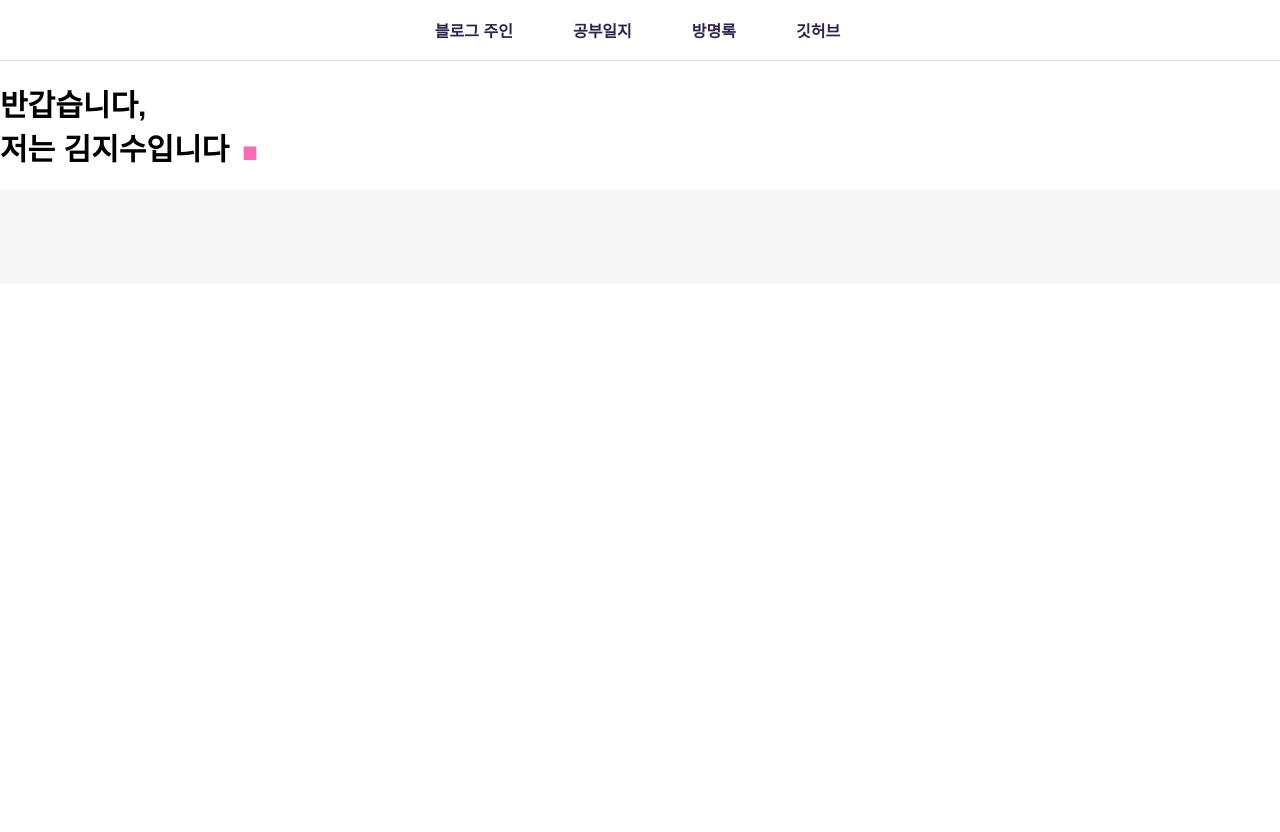
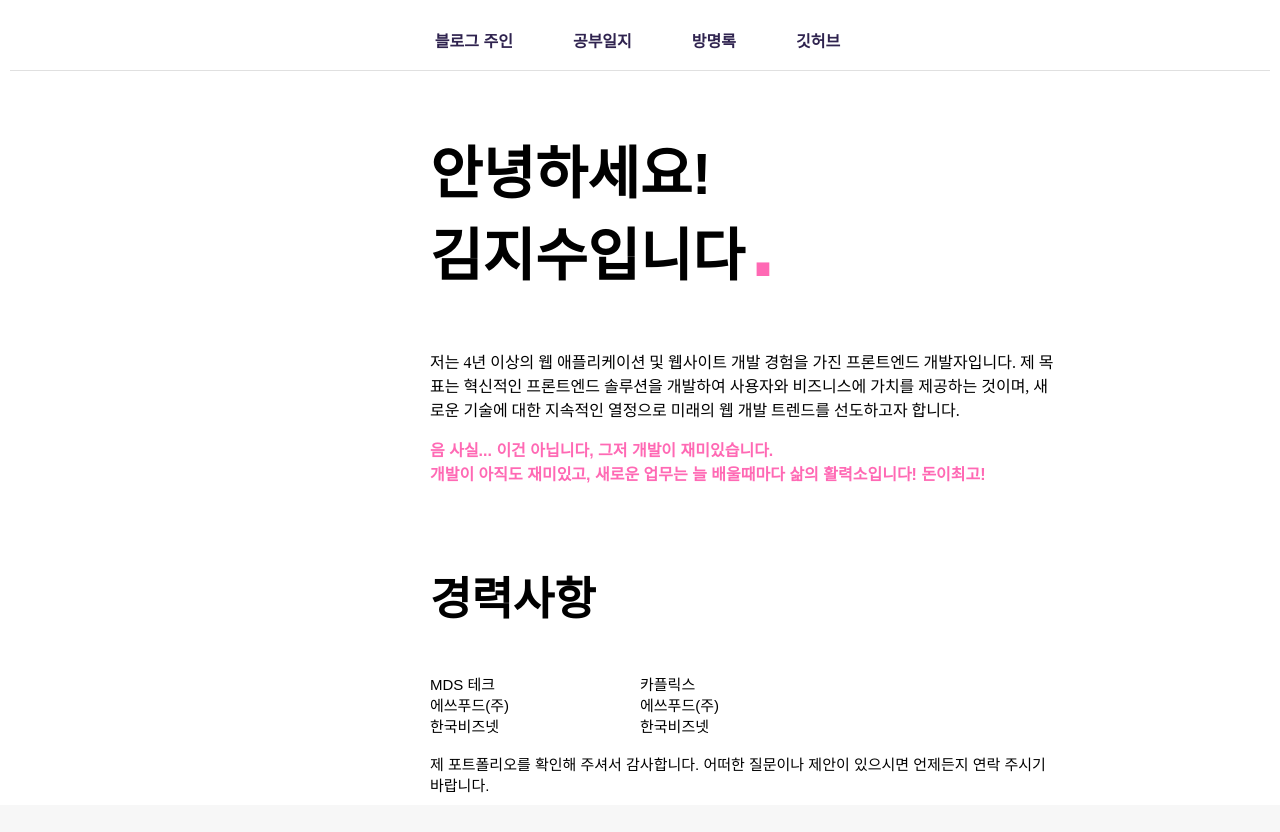
Before and after one commit to niagarafalls729/myminiblog_next, a Next.js app: page /introduction in a window 1280 px wide. Shown: the top 832 px of the page. Before the commit the page ends 800 px from the top, so only its background shows below. Built offline with nearby package versions, Linux system fonts and the light colour scheme.

Commit message:
메인 자기소개 진행중

```diff
--- a/app/globals.css
+++ b/app/globals.css
@@ -6,7 +6,6 @@ body {
   font-weight: normal;
   font-stretch: normal;
   font-style: normal;
-
 }
 
 :root {
@@ -22,3 +21,11 @@ body {
     --background-end-rgb: 0, 0, 0;
   }
 }
+
+.wrap {
+  padding: 10px;
+}
+
+p {
+  font-size: 16px;
+}
--- /dev/null
+++ b/app/introduction/introduction.module.css
@@ -0,0 +1,14 @@
+.title {
+  font-weight: bold;
+  font-size: 3.8rem;
+}
+.sub_title {
+  font-weight: bold;
+  font-size: 3rem;
+}
+.pin_point {
+  margin-left: -10px;
+  font-size: 90px;
+  line-height: 0px;
+  color: hotpink;
+}
--- a/app/introduction/page.jsx
+++ b/app/introduction/page.jsx
@@ -1,10 +1,64 @@
+import styles from "./introduction.module.css";
+import Grid from "@mui/material/Unstable_Grid2"; // Grid version 2
 export default function Introduction() {
-    return (
-        <>
-            <div className="animate__animated animate__flash">
-                <h1>반갑습니다,<br></br>
-                    저는 김지수입니다 <span style={{ fontSize: '90px', lineHeight: '0', color: 'hotpink' }}>.</span></h1>
-            </div>
-        </>
-    )
+  return (
+    <>
+      <Grid container>
+        <Grid xs={0} md={4}></Grid>
+        <Grid xs={12} md={6}>
+          <div className="animate__animated animate__flash">
+            <p className={styles["title"]}>
+              안녕하세요!
+              <br />
+              김지수입니다 <span className={styles["pin_point"]}>.</span>
+            </p>
+          </div>
+          <div>
+            <p style={{ fontWeight: "bold" }}></p>
+            <p style={{ fontFamily: "궁서체" }}>
+              저는 4년 이상의 웹 애플리케이션 및 웹사이트 개발 경험을 가진
+              프론트엔드 개발자입니다. 제 목표는 혁신적인 프론트엔드 솔루션을
+              개발하여 사용자와 비즈니스에 가치를 제공하는 것이며, 새로운 기술에
+              대한 지속적인 열정으로 미래의 웹 개발 트렌드를 선도하고자 합니다.
+            </p>
+            <p style={{ fontWeight: "bold", color: "hotpink" }}>
+              음 사실... 이건 아닙니다, 그저 개발이 재미있습니다. <br />
+              개발이 아직도 재미있고, 새로운 업무는 늘 배울때마다 삶의
+              활력소입니다! 돈이최고!
+            </p>
+            <br />
+            <p className={styles["sub_title"]}>경력사항</p>
+            <Grid container>
+              <Grid xs={12} md={4}>
+                <div>MDS 테크</div>
+              </Grid>
+              <Grid xs={12} md={8}>
+                카플릭스
+              </Grid>
+            </Grid>
+            <Grid container>
+              <Grid xs={12} md={4}>
+                <div>에쓰푸드(주)</div>
+              </Grid>
+              <Grid xs={12} md={8}>
+                <div>에쓰푸드(주)</div>
+              </Grid>
+            </Grid>
+            <Grid container>
+              <Grid xs={12} md={4}>
+                <div>한국비즈넷</div>
+              </Grid>
+              <Grid xs={12} md={8}>
+                <div>한국비즈넷</div>
+              </Grid>
+            </Grid>
+            <br />제 포트폴리오를 확인해 주셔서 감사합니다. 어떠한 질문이나
+            제안이 있으시면 언제든지 연락 주시기 바랍니다.
+          </div>
+        </Grid>
+
+        <Grid xs={0} md={4}></Grid>
+      </Grid>
+    </>
+  );
 }
--- a/app/layout/navigation/Index.jsx
+++ b/app/layout/navigation/Index.jsx
@@ -90,7 +90,7 @@ const Mo = () => {
 
           </Link>
         </div>
-        <div className="menu-icon" onClick={handleShowNavbar}>
+        <div className="menu-icon" onClick={()=>setShowNavbar(!showNavbar)}>
           {!showNavbar ? <MenuIcon /> : <CloseIcon />}
 
         </div>
@@ -108,13 +108,13 @@ const Mo = () => {
             >
 
               <ListItemButton>
-                <Link href="/" onClick={handleShowNavbar}>
+                <Link href="/"onClick={()=>setShowNavbar(!showNavbar)}>
                   <ListItemText primary="블로그 주인" />
                 </Link>
               </ListItemButton>
 
               <ListItemButton >
-                <Link href="/myStudy" onClick={handleShowNavbar}>
+                <Link href="/myStudy" onClick={()=>setShowNavbar(!showNavbar)}>
                   <ListItemText primary="공부일지" />
                 </Link>
               </ListItemButton>
@@ -124,29 +124,26 @@ const Mo = () => {
                 <ListItemText primary="방명록" />
                 {expanded === 2 ? <ExpandLess /> : <ExpandMore />}
               </ListItemButton>
-
               <Collapse in={expanded === 2 ? true : false} unmountOnExit>
                 <List component="div" disablePadding>
                   <ListItemButton sx={{ pl: 4 }}>
-                    <Link href="/guestBook/[id]" as='guestBook/1' onClick={handleShowNavbar}>
+                    <Link href="/guestBook/[id]" as='guestBook/1' onClick={()=>setShowNavbar(!showNavbar)}>
                       <ListItemText primary="방명록" />
                     </Link>
                   </ListItemButton>
                   <ListItemButton sx={{ pl: 4 }}>
-                    <Link href="/guestBook/[id]" as='guestBook/2' onClick={handleShowNavbar}>
+                    <Link href="/guestBook/[id]" as='guestBook/2' onClick={()=>setShowNavbar(!showNavbar)}>
                       <ListItemText primary="주인장에게 비밀글쓰기!" />
                     </Link>
                   </ListItemButton>
-
                 </List>
               </Collapse>
+
               <ListItemButton >
-                <Link href="/myGit" as='/myGit' onClick={handleShowNavbar}>
-                  <ListItemText primary="공부일지" />
+                <Link href="/myGit" as='/myGit' onClick={()=>setShowNavbar(!showNavbar)}>
+                  <ListItemText primary="깃허브" />
                 </Link>
               </ListItemButton>
-
-
             </List>
           </div>
         </div>
--- a/app/layout/navigation/nav.css
+++ b/app/layout/navigation/nav.css
@@ -96,6 +96,7 @@ body {
   }
 
   .menu-icon {
+    position: sticky;
     display: flex;
     cursor: pointer;
     z-index: 10;
```
Also changed, not shown: .eslintrc.json, app/guestBook/[index]/page.jsx (renamed from app/guestBook/page.jsx), 1 other file (tests, documents, lock files or other folders).
